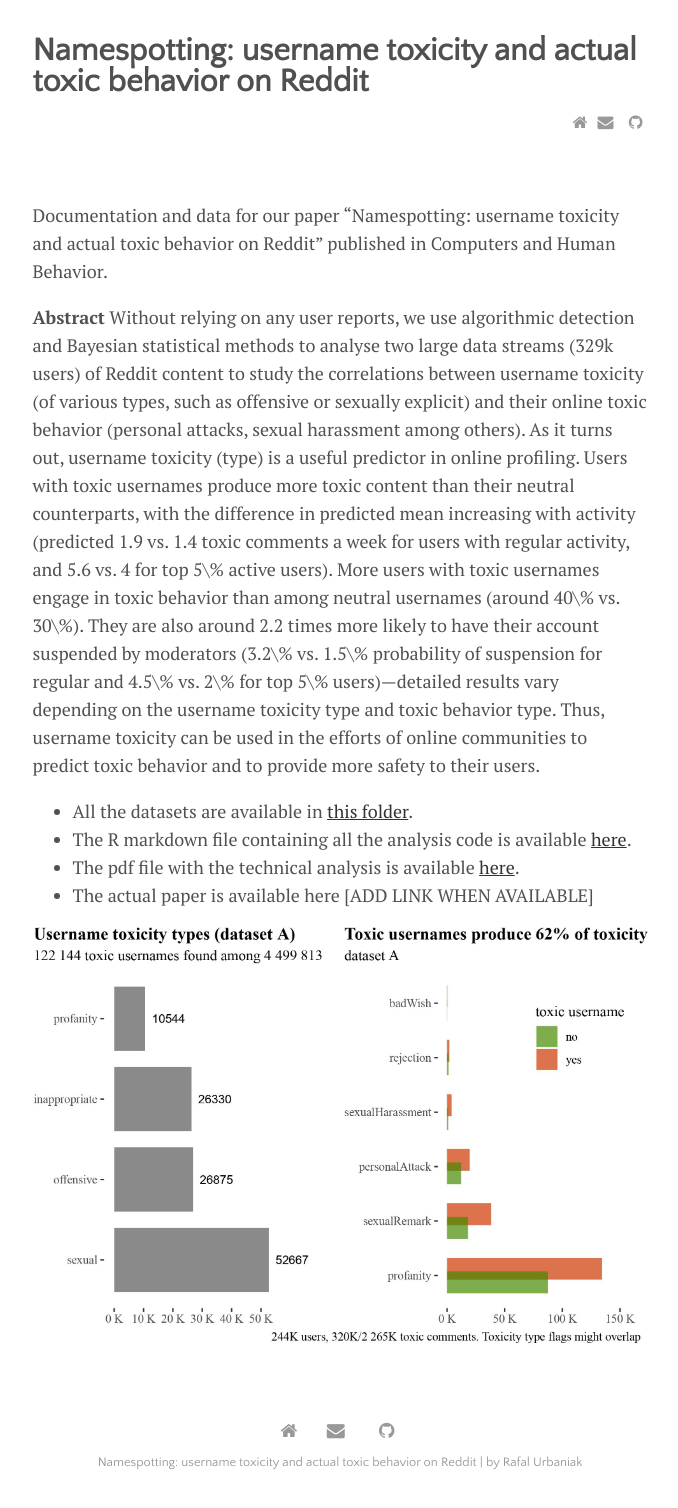
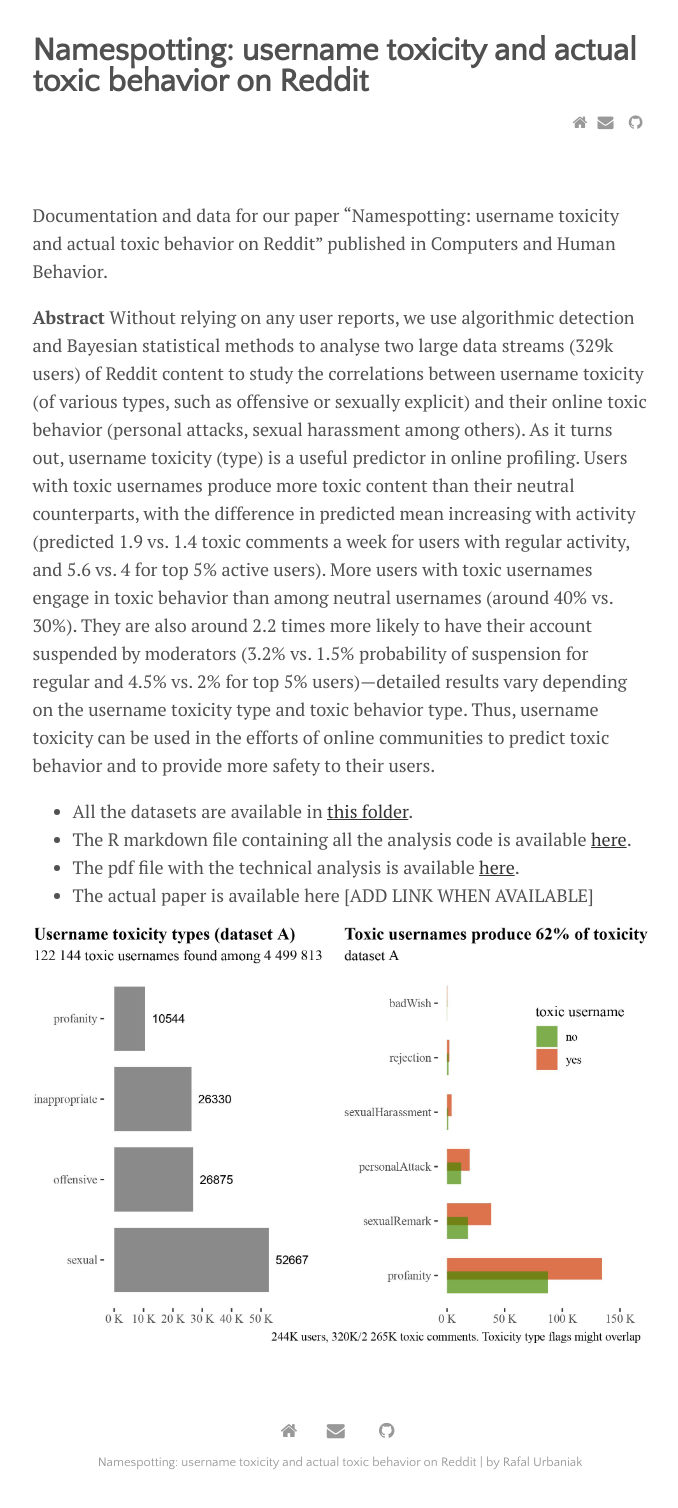
Before and after one commit to rfl-urbaniak/namespotting, a Jekyll site: the page built from index.md, in a window 1280 px wide. Shown: the whole page, without its empty margins (300-978 px from the left). Built offline with Jekyll 4.4.1, drawn with Linux system fonts in a browser that asks for light colours.

```diff
--- a/index.md
+++ b/index.md
@@ -10,7 +10,7 @@ output:
 Documentation and data for our paper "Namespotting: username toxicity and actual toxic behavior on Reddit" published in Computers and Human Behavior.
 
 
-**Abstract** Without relying on any user reports, we use algorithmic detection and Bayesian statistical methods to analyse two large data streams (329k users) of Reddit content to study the correlations between username toxicity (of various types, such as offensive or sexually explicit) and their online toxic behavior (personal attacks, sexual harassment among others).  As it turns out, username toxicity (type) is a useful predictor in online profiling. Users with toxic usernames produce more toxic content than their neutral counterparts, with the difference in predicted mean increasing with activity (predicted 1.9 vs. 1.4 toxic comments a week for users with regular activity, and 5.6 vs. 4 for top 5\% active users). More users with toxic usernames engage in toxic behavior than among neutral usernames (around 40\% vs. 30\%). They are also around 2.2 times more likely to have their account suspended by moderators (3.2\% vs. 1.5\% probability of suspension for regular and 4.5\% vs. 2\% for top 5\% users)---detailed results vary depending on the username toxicity type and toxic behavior type. Thus, username toxicity can be used in the efforts of online communities to predict toxic behavior and to provide more safety to their users.
+**Abstract** Without relying on any user reports, we use algorithmic detection and Bayesian statistical methods to analyse two large data streams (329k users) of Reddit content to study the correlations between username toxicity (of various types, such as offensive or sexually explicit) and their online toxic behavior (personal attacks, sexual harassment among others).  As it turns out, username toxicity (type) is a useful predictor in online profiling. Users with toxic usernames produce more toxic content than their neutral counterparts, with the difference in predicted mean increasing with activity (predicted 1.9 vs. 1.4 toxic comments a week for users with regular activity, and 5.6 vs. 4 for top 5% active users). More users with toxic usernames engage in toxic behavior than among neutral usernames (around 40% vs. 30%). They are also around 2.2 times more likely to have their account suspended by moderators (3.2% vs. 1.5% probability of suspension for regular and 4.5% vs. 2% for top 5% users)---detailed results vary depending on the username toxicity type and toxic behavior type. Thus, username toxicity can be used in the efforts of online communities to predict toxic behavior and to provide more safety to their users.
 
 - All the datasets are available in [this folder](https://drive.google.com/drive/folders/1Yqq8TPLR3yMPx18n9oEOpHbEzcWae9Vw?usp=sharing).
 - The R markdown file containing all the analysis code is available [here](https://github.com/rfl-urbaniak/namespotting/blob/main/namespottingTechnical.Rmd).
```
